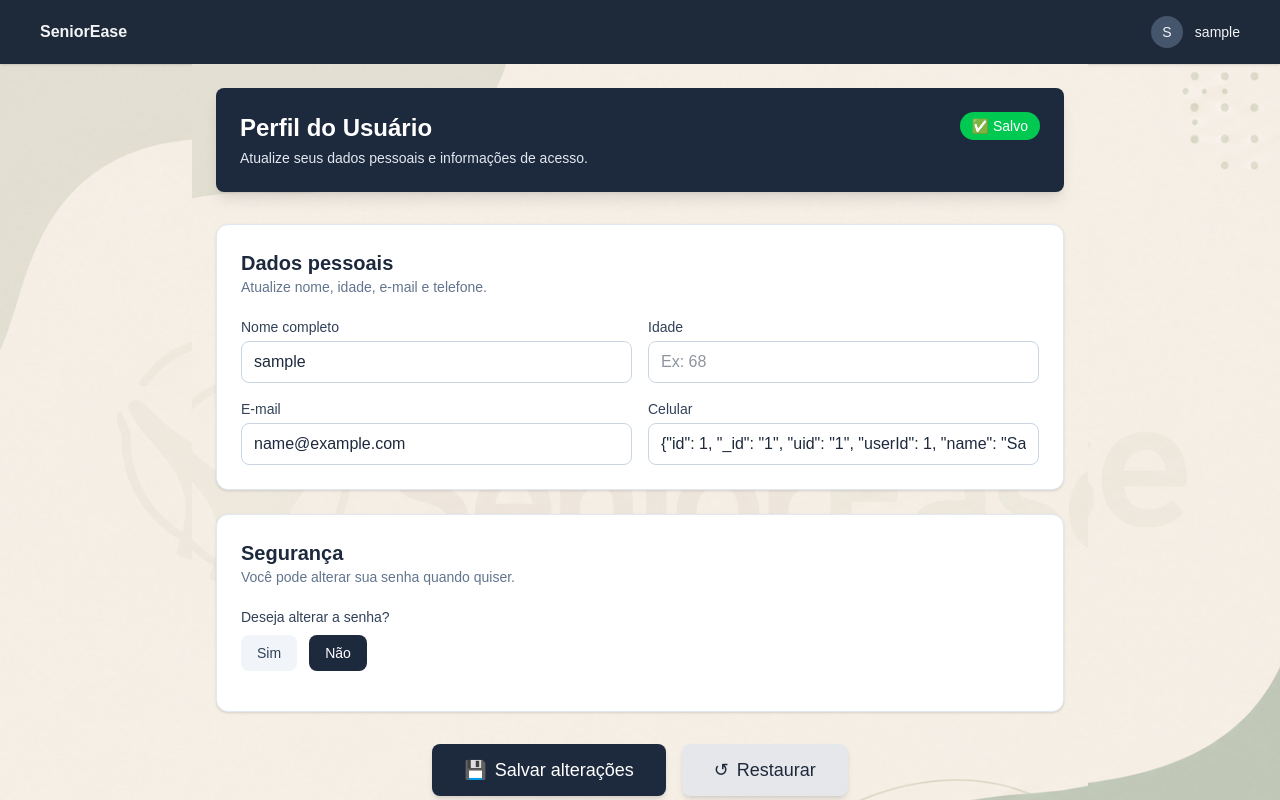
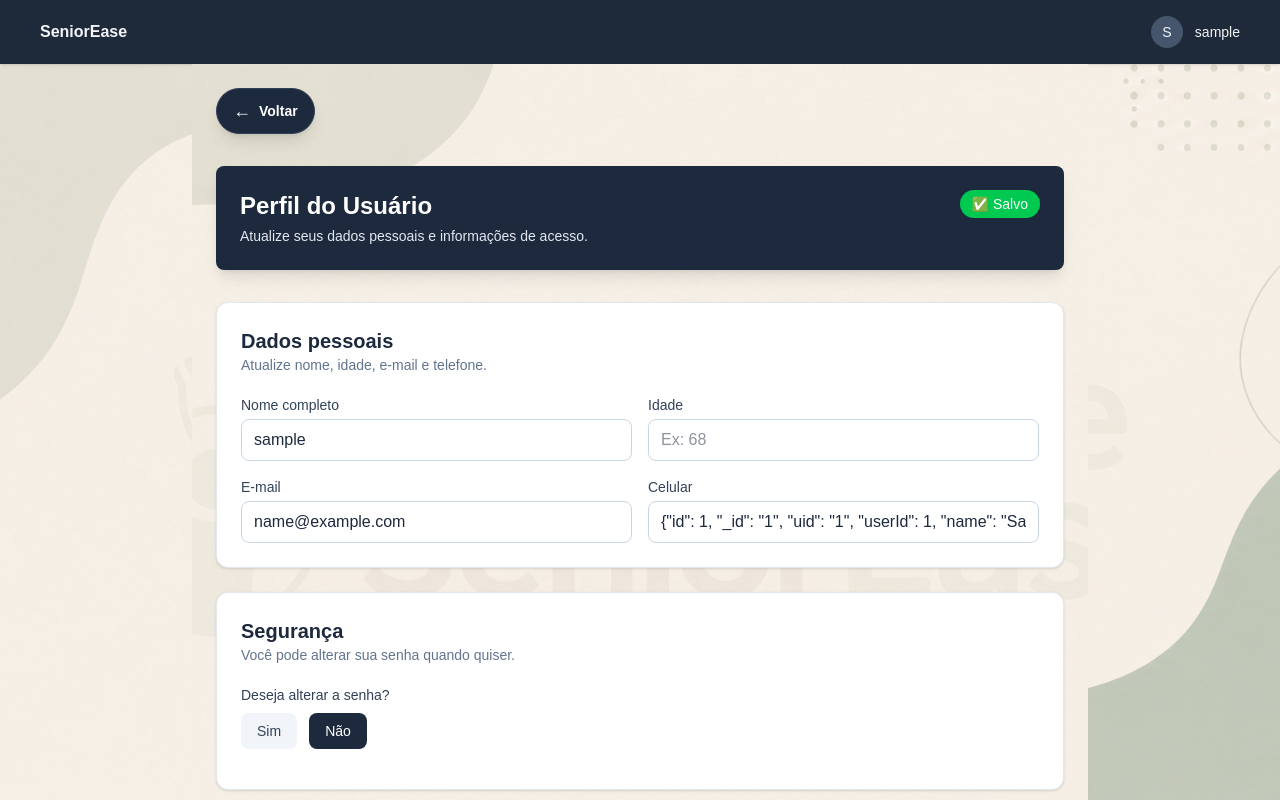
Before and after one commit to Excalibur757/Tech-Challenge-5, a Next.js app: page /perfil in a window 1280 px wide. Shown: the top 800 px of the page. Built offline with nearby package versions, Linux system fonts and the light colour scheme; sample sign-in values are in the browser's storage.

Commit message:
implementação do utilitario botao

```diff
--- a/app/config/page.tsx
+++ b/app/config/page.tsx
@@ -10,7 +10,7 @@ import ExperienceSettings from "./components/ExperienceSettings";
 import PreviewSection from "./components/PreviewSection";
 import ActionButtons from "./components/ActionButtons";
 import StatusBar from "./components/StatusBar";
-
+import Botao from "@/utils/botao";
 
 export default function Home() {
   // Estados para os controles
@@ -46,6 +46,15 @@ export default function Home() {
 
       {/* // Conteúdo principal */}
       <div className="max-w-4xl mx-auto p-6 space-y-8">
+        <div className="flex justify-start">
+          <Botao
+            onClick={() => (window.location.href = "/")}
+            title="Apertando este botão, você voltará para a home"
+          >
+            <span className="text-lg">←</span>
+            <span>Voltar</span>
+          </Botao>
+        </div>
 
       <ConfigHeader /* Header para as configurações */
           isSaved={isSaved}
--- a/app/perfil/page.tsx
+++ b/app/perfil/page.tsx
@@ -7,6 +7,7 @@ import SavedMessage from "./components/SavedMessage";
 import ProfileForm from "./components/ProfileForm";
 import ActionButtons from "./components/ActionButtons";
 import StatusBar from "./components/StatusBar";
+import Botao from "@/utils/botao";
 
 type ProfileData = {
   name: string;
@@ -132,9 +133,20 @@ export default function PerfilPage() {
           backgroundSize: 'cover',
           backgroundPosition: 'center',
           backgroundRepeat: 'no-repeat',
+          backgroundAttachment: 'fixed',
           minHeight: 'calc(100vh - 4rem)',
         }}
       >
+        <div className="flex justify-start">
+          <Botao
+            onClick={() => window.location.href = "/"}
+            title="Apertando este botão, você voltará para a home"
+          >
+            <span className="text-lg">←</span>
+            <span>Voltar</span>
+          </Botao>
+        </div>
+
         <ProfileHeader isSaved={isSaved} isEdited={!isSaved} />
         <SavedMessage visible={showSavedMessage} />
         <ProfileForm
--- /dev/null
+++ b/utils/botao.tsx
@@ -0,0 +1,26 @@
+type BotaoProps = {
+  children: React.ReactNode;
+  onClick?: () => void;
+  type?: "button" | "submit" | "reset";
+  className?: string;
+  title?: string;
+};
+
+export default function Botao({
+  children,
+  onClick,
+  type = "button",
+  className = "",
+  title,
+}: BotaoProps) {
+  return (
+    <button
+      type={type}
+      onClick={onClick}
+      title={title}
+      className={`inline-flex cursor-pointer items-center gap-2 rounded-full border border-slate-700 bg-slate-800 px-4 py-2 text-sm font-semibold text-white shadow-lg transition duration-200 hover:-translate-y-0.5 hover:bg-slate-700 ${className}`.trim()}
+    >
+      {children}
+    </button>
+  );
+}
```
